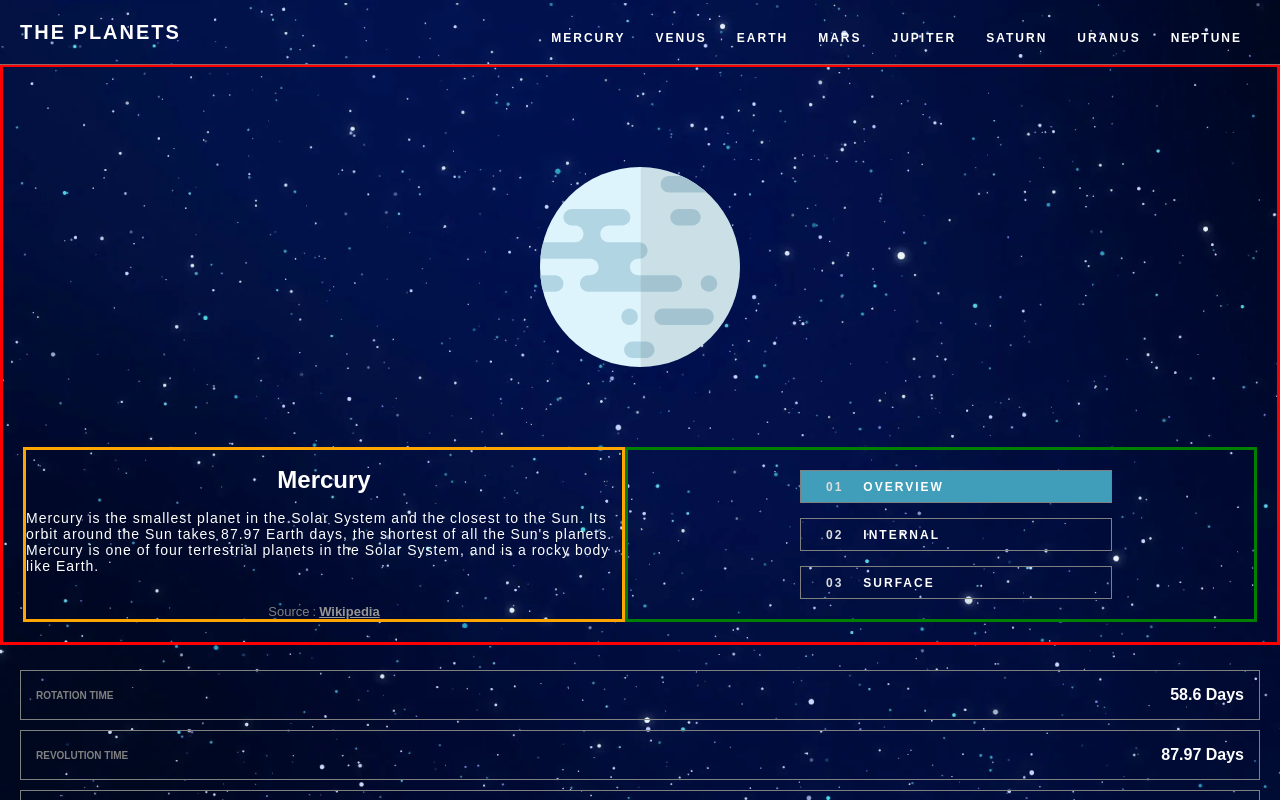
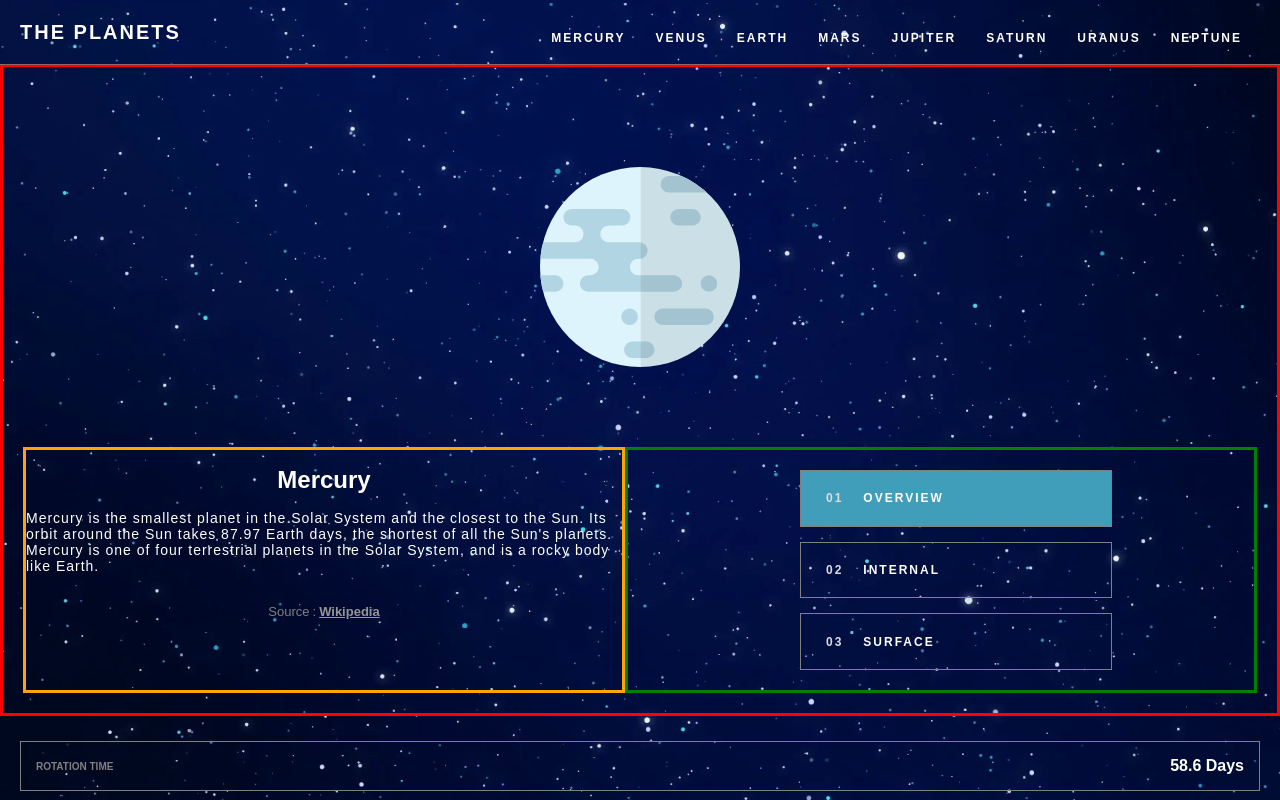
Before and after one commit to Rodri-97/planets-fact-website, a React (Create React App) app: page / in a window 1280 px wide. Shown: the top 800 px of the page. Built offline with nearby package versions, Linux system fonts and the light colour scheme.

Commit message:
fix minor bug of desktop selector

```diff
--- a/src/styles/Tab.css
+++ b/src/styles/Tab.css
@@ -86,9 +86,9 @@
         justify-content: space-between;
         align-items: center;
         border: 3px solid green;
-        padding-left: 40px;
         padding: 20px 0 20px 30px;
         gap: 15px;
+        height: 200px;
     }
 
     .desktop-selector-item {
```
